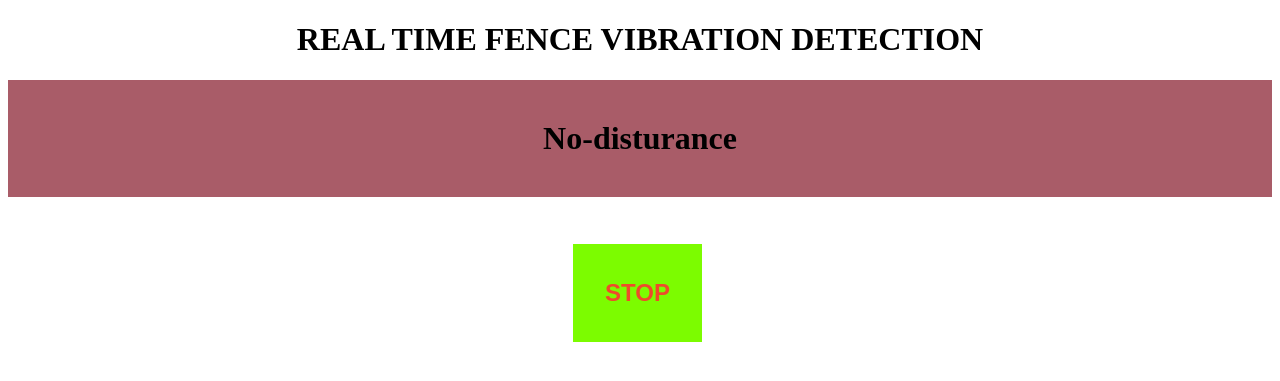
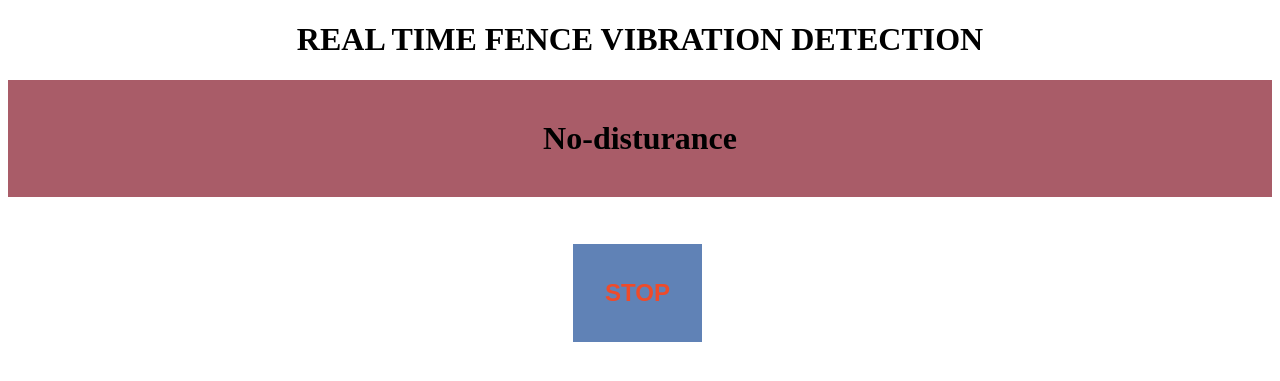
Before and after one commit to ANISOM-Tech/Fence_vibration_detection, a Flask app: page / in a window 1280 px wide. Shown: the top 381 px of the page. Run offline with Flask 2, Linux system fonts and the light colour scheme; parts of the project's set-up code (start-up, migrations or seed data) failed here and were passed over; some libraries are stand-ins or nearby versions.

Commit message:
Update model_predict.html

```diff
--- a/templates/model_predict.html
+++ b/templates/model_predict.html
@@ -31,7 +31,7 @@
     top: 30%;
     right:45%;
 }
-.button1 {background-color: #7CFC00;}
+.button1 {background-color: #6082B6;}
 </style>
 </head>
 
```
